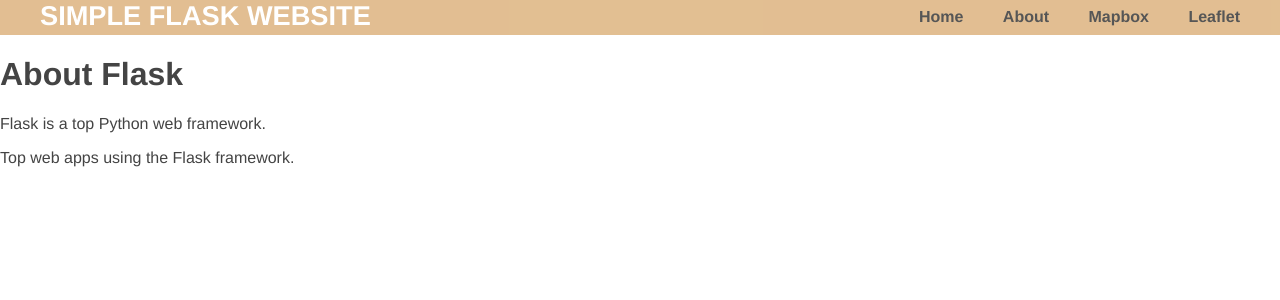
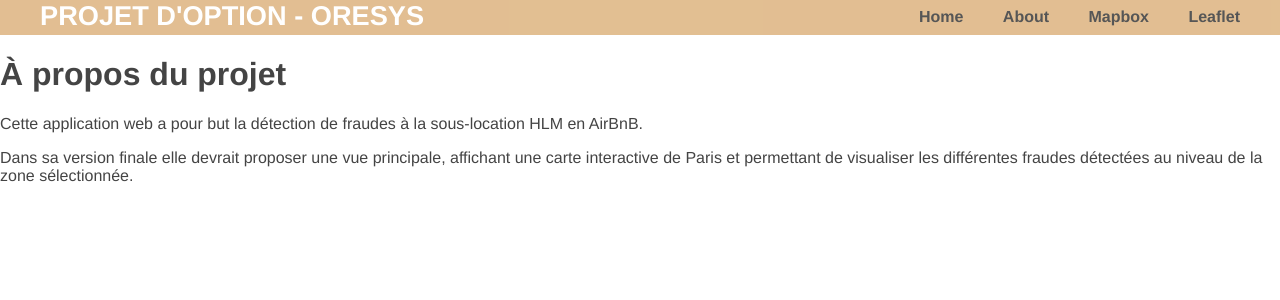
Before and after one commit to romainvo/po_oresys, a Flask app: page /about in a window 1280 px wide. Shown: the top 300 px of the page. Run offline with Flask 2, Linux system fonts and the light colour scheme.

Commit message:
modification des templates

```diff
--- a/templates/about.html
+++ b/templates/about.html
@@ -2,14 +2,15 @@
 <html lang="en" dir="ltr">
    <head>
       <meta charset="utf-8">
-      <title>About Flask</title>
+      <title>About</title>
    </head>
    <body>
       {% extends "template.html" %}
       {% block content %}
-      <h1> About Flask </h1>
-      <p> Flask is a top Python web framework. </p>
-      <p> Top web apps using the Flask framework. </p>
+      <h1> À propos du projet </h1>
+      <p> Cette application web a pour but la détection de fraudes à la sous-location HLM en AirBnB. </p>
+      <p> Dans sa version finale elle devrait proposer une vue principale, affichant une carte interactive de Paris
+         et permettant de visualiser les différentes fraudes détectées au niveau de la zone sélectionnée. </p>
       {% endblock %}
    </body>
 </html>
--- a/templates/home.html
+++ b/templates/home.html
@@ -2,12 +2,12 @@
 <html lang="en" dir="ltr">
    <head>
       <meta charset="utf-8">
-      <title>Home for Simple Flask Website</title>
+      <title>Home</title>
    </head>
    <body>
       {% extends "template.html" %}
       {% block content %}
-      <h1> Building a Simple Flask Website </h1>
+      <h1> Building a simple web application with Flask </h1>
       <p> Flask is a Fun and easy framework</p>
       <p> Flask and HTML in python looks cool</p>
       {% endblock %}
--- a/templates/template.html
+++ b/templates/template.html
@@ -2,13 +2,13 @@
 <html lang="en" dir="ltr">
    <head>
       <meta charset="utf-8">
-      <title>Flask Parent Template</title>
+      <title>FTemplate web application</title>
       <link rel="stylesheet" href="{{ url_for('static', filename='css/template.css') }}">
    </head>
    <body>
       <header>
          <div class="container">
-            <h1 class="logo">Simple Flask Website</h1>
+            <h1 class="logo">Projet d'option - Oresys</h1>
             <strong>
                <nav>
                   <ul class="menu">
```
